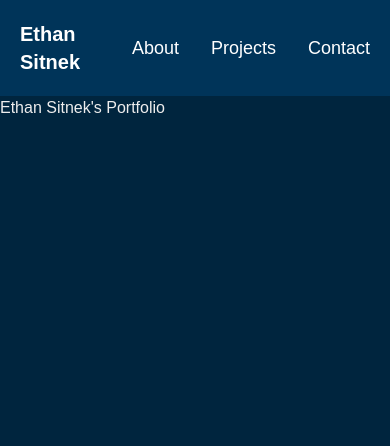
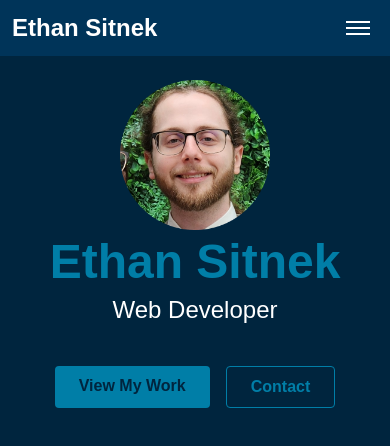
Before and after one commit to edjsitnek/portfolio-site, a Next.js app: page / in a window 390 px wide. Shown: the top 446 px of the page. Built offline with nearby package versions, Linux system fonts and the light colour scheme.

Commit message:
add navbar responsiveness and basic home page

```diff
--- a/src/app/about/page.jsx
+++ b/src/app/about/page.jsx
@@ -1,5 +1,7 @@
 export default function About() {
   return (
-    <h1>About Ethan Sitnek</h1>
+    <div>
+      <h1>About Ethan Sitnek</h1>
+    </div>
   );
 }
--- a/src/app/components/navbar.jsx
+++ b/src/app/components/navbar.jsx
@@ -1,24 +1,83 @@
+'use client'
+import { useState } from 'react'
+import { usePathname } from 'next/navigation';
 import Link from 'next/link'
 
 export default function Navbar() {
+  const [isOpen, setIsOpen] = useState(false);
+  const pathname = usePathname();
+
+  const navLinks = [
+    { href: "/about", label: "About" },
+    { href: "/projects", label: "Projects" },
+    { href: "/contact", label: "Contact" },
+  ];
+
   return (
-    <nav className="bg-(--navbar-bg) text-white p-5">
+    <nav className="bg-(--navbar-bg) text-white p-3 sm:p-5 relative">
       <div className="max-w-7xl mx-auto flex justify-between items-center">
-        <Link href="/" className="text-xl font-bold hover:text-gray-300">
+        <Link href="/" className="text-2xl font-bold hover:text-gray-300 " onClick={() => setIsOpen(false)}>
           Ethan Sitnek
         </Link>
-        <div className="space-x-8">
-          <Link href="/about" className="text-lg hover:text-gray-300">
-            About
-          </Link>
-          <Link href="/projects" className="text-lg hover:text-gray-300">
-            Projects
-          </Link>
-          <Link href="/contact" className="text-lg hover:text-gray-300">
-            Contact
-          </Link>
+
+        {/* Desktop Links */}
+        <div className="hidden md:flex space-x-4 md:space-x-8">
+          {navLinks.map((link) => (
+            <Link
+              key={link.href}
+              href={link.href}
+              className={`text-lg hover:text-gray-300 border-b-2 ${pathname === link.href
+                ? "border-[var(--blue5)]"
+                : "border-transparent"
+                }`}
+            >
+              {link.label}
+            </Link>
+          ))}
         </div>
+
+        {/* Hamburger Icon */}
+        <button
+          className="md:hidden flex items-center px-2 py-1"
+          onClick={() => setIsOpen((o) => !o)}
+          aria-label="Open menu"
+        >
+          {/* Hamburger bars */}
+          <div className="space-y-1">
+            <div className="w-6 h-0.5 bg-white" />
+            <div className="w-6 h-0.5 bg-white" />
+            <div className="w-6 h-0.5 bg-white" />
+          </div>
+        </button>
       </div>
+
+      {/* Mobile Menu */}
+      {isOpen && (
+        <div className="absolute right-4 top-full mt-2
+            w-36 bg-[var(--navbar-bg)] rounded shadow-lg z-50
+            flex flex-col space-y-2 py-3 px-4
+            md:hidden
+            animate-fade-in">
+
+          {navLinks.map((link) => (
+            <Link
+              key={link.href}
+              href={link.href}
+              className="text-lg ml-6 hover:text-gray-300"
+              onClick={() => setIsOpen(false)}
+            >
+              <span
+                className={`border-b-2 ${pathname === link.href
+                  ? "border-[var(--blue5)]"
+                  : "border-transparent"
+                  }`}
+              >
+                {link.label}
+              </span>
+            </Link>
+          ))}
+        </div>
+      )}
     </nav>
   )
 }
--- a/src/app/globals.css
+++ b/src/app/globals.css
@@ -31,3 +31,21 @@ body {
   color: var(--foreground);
   font-family: Arial, Helvetica, sans-serif;
 }
+
+@layer utilities {
+  .animate-fade-in {
+    animation: fade-in 0.2s ease;
+  }
+
+  @keyframes fade-in {
+    from {
+      opacity: 0;
+      transform: translateY(-0.5rem);
+    }
+
+    to {
+      opacity: 1;
+      transform: translateY(0);
+    }
+  }
+}
--- a/src/app/page.jsx
+++ b/src/app/page.jsx
@@ -1,7 +1,25 @@
+import Image from 'next/image'
+
 export default function Home() {
   return (
-    <div>
-      <h1>Ethan Sitnek's Portfolio</h1>
+    <div className="bg-[var(--background)] flex flex-col justify-center items-center text-white p-6 md:p-12">
+      <Image
+        src="/images/profile-pic.png"
+        alt="Small picture of Ethan Sitnek"
+        width={150}
+        height={150}
+        className="object-cover rounded-lg"
+        sizes="(min-width: 768px) 40vw, 100vw"
+        priority
+      />
+      <h1 className="text-5xl font-bold m-2 text-[var(--blue5)]">Ethan Sitnek</h1>
+      <h2 className="text-2xl mb-10">Web Developer</h2>
+
+
+      <div className="flex gap-4">
+        <a href="/projects" className="bg-[var(--blue5)] px-6 py-2 rounded text-[var(--background)] font-semibold hover:bg-[var(--blue4)]">View My Work</a>
+        <a href="/contact" className="border border-[var(--blue5)] px-6 py-2 rounded text-[var(--blue5)] font-semibold hover:bg-[var(--blue4)] hover:text-[var(--background)]">Contact</a>
+      </div>
     </div>
   );
 }
--- a/src/app/projects/page.jsx
+++ b/src/app/projects/page.jsx
@@ -3,7 +3,7 @@ import ProjectCard from "../components/project-card";
 export default function Projects() {
   return (
     <div className="max-w-5xl mx-auto py-8">
-      <h2 className="text-3xl font-bold mb-6">Projects</h2>
+      <h2 className="text-3xl font-bold ml-6 mb-6">Projects</h2>
       <div className="flex flex-col gap-6">
         <ProjectCard
           title="Lotusify"
```
Also changed, not shown: public/images/profile-pic.png (added).
